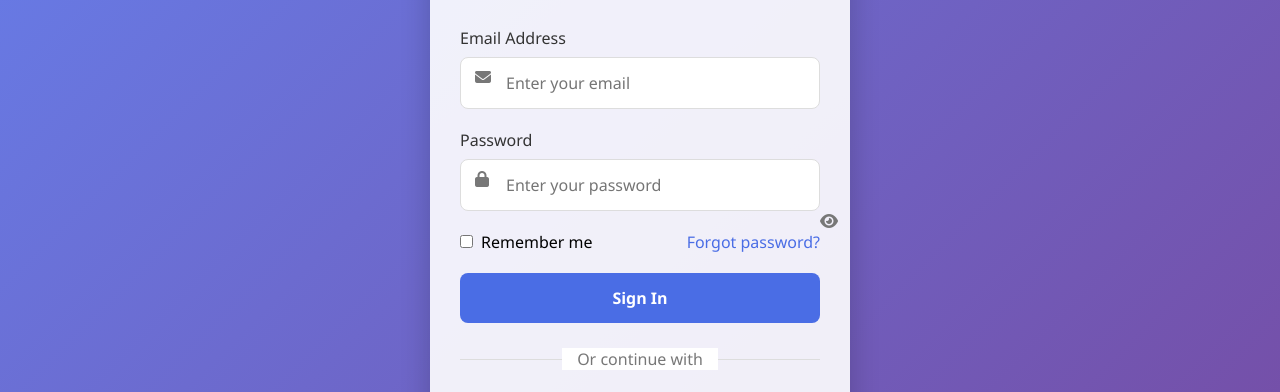
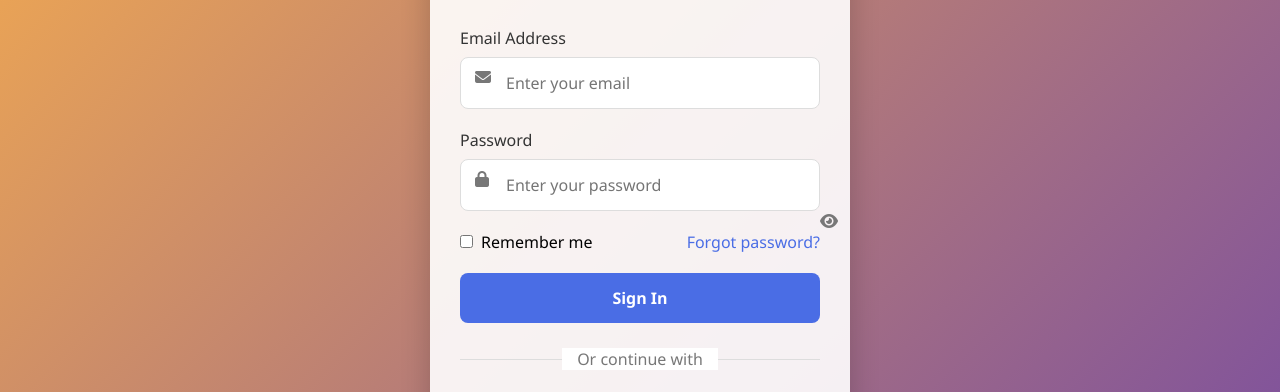
Before and after one commit to Piyushjangid01/loginapp, a plain HTML site: page index.html in a window 1280 px wide. Shown: the part 206-598 px from the top of the page. Drawn offline with Linux system fonts and the light colour scheme.

Commit message:
index.html

```diff
--- a/index.html
+++ b/index.html
@@ -18,7 +18,7 @@
             justify-content: center;
             align-items: center;
             min-height: 100vh;
-            background: linear-gradient(135deg, #667eea 0%, #764ba2 100%);
+            background: linear-gradient(135deg, #f5ac4e 0%, #764ba2 100%);
             padding: 20px;
         }
 
```
